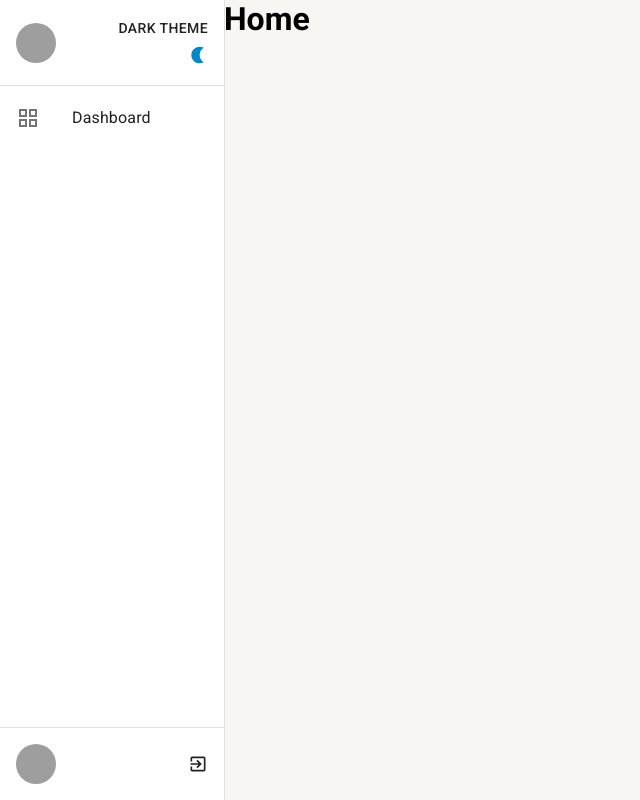
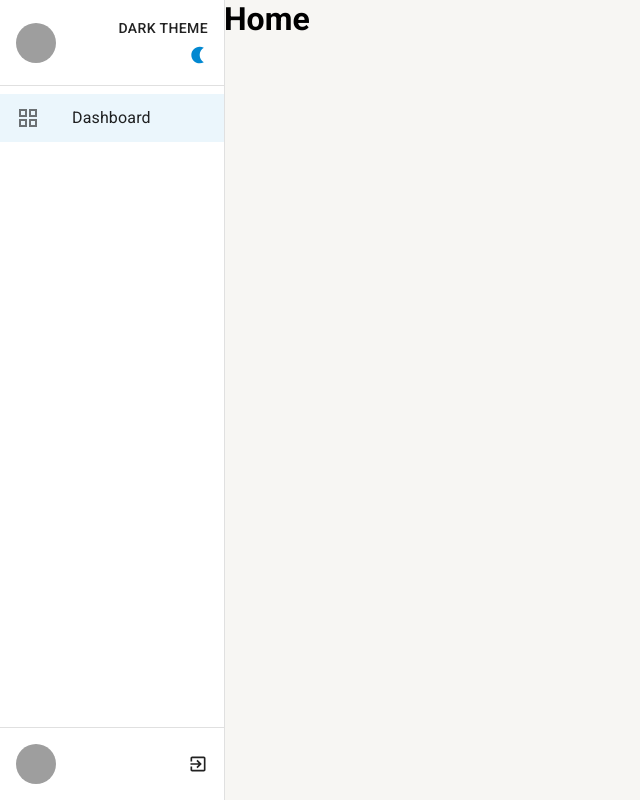
Before and after one commit to geraldobl58/app-dashboard-typescript-material-ui, a React (Create React App) app: page / in a window 1280 px wide. Shown: the whole page, without its empty margins (0-640 px from the left). Built offline with nearby package versions, Linux system fonts and the light colour scheme; grey boxes are pictures that could not be loaded.

Commit message:
:sparkles: Creating links menu component

```diff
--- a/src/components/AppShell/index.tsx
+++ b/src/components/AppShell/index.tsx
@@ -4,9 +4,6 @@ import {
   Divider,
   Drawer,
   List,
-  ListItemButton,
-  ListItemIcon,
-  ListItemText,
   Typography,
   useTheme
 } from '@mui/material'
@@ -17,6 +14,8 @@ import ExitToAppIcon from '@mui/icons-material/ExitToApp'
 import GridViewIcon from '@mui/icons-material/GridView'
 
 import { useAppThemeContext } from 'contexts/ThemeContext'
+
+import { MenuLinks } from 'components/MenuLinks'
 
 type MenuProps = {
   children: React.ReactNode
@@ -76,12 +75,7 @@ export function AppShell({ children }: MenuProps) {
           <Divider />
           <Box flex={1}>
             <List component="nav">
-              <ListItemButton>
-                <ListItemIcon>
-                  <GridViewIcon />
-                </ListItemIcon>
-                <ListItemText primary="Dashboard" />
-              </ListItemButton>
+              <MenuLinks to="/" icon={<GridViewIcon />} label="Dashboard" />
             </List>
           </Box>
           <Divider />
--- /dev/null
+++ b/src/components/MenuLinks/index.tsx
@@ -0,0 +1,26 @@
+import { useMatch, useNavigate, useResolvedPath } from 'react-router-dom'
+import { ListItemButton, ListItemIcon, ListItemText } from '@mui/material'
+
+type MenuLinksProps = {
+  to: string
+  icon: React.ReactNode
+  label: string
+}
+
+export function MenuLinks({ to, icon, label }: MenuLinksProps) {
+  const navigate = useNavigate()
+
+  const resolvedPath = useResolvedPath(to)
+  const match = useMatch({ path: resolvedPath.pathname, end: false })
+
+  const handleClick = () => {
+    navigate(to)
+  }
+
+  return (
+    <ListItemButton onClick={handleClick} selected={!!match}>
+      <ListItemIcon>{icon}</ListItemIcon>
+      <ListItemText primary={label} />
+    </ListItemButton>
+  )
+}
```
